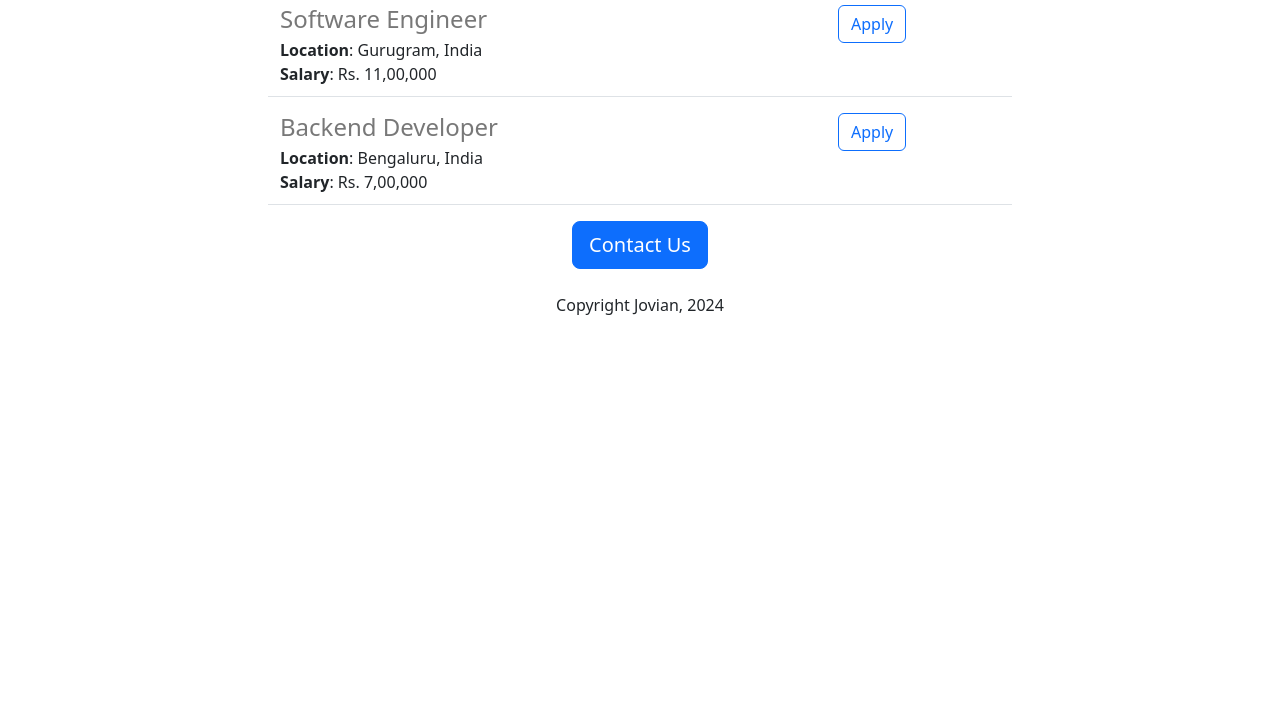
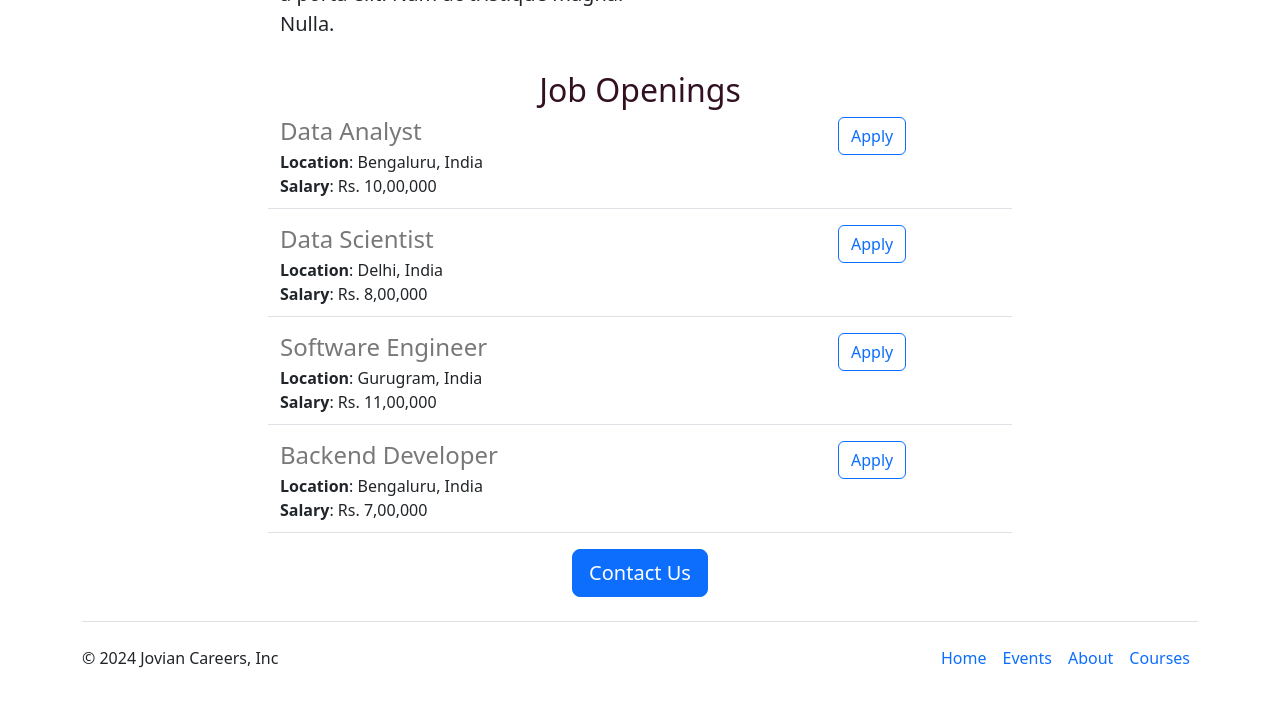
Before and after one commit to Bansalshivam0/jovian-careers-website, a Flask app: page / in a window 1280 px wide. Shown: the part 831-1549 px from the top of the page. Before the commit the page ends 1146 px from the top, so only its background shows below. Run offline with Flask 3, Linux system fonts and the light colour scheme.

Commit message:
functioning site

```diff
--- /dev/null
+++ b/templates/footer.html
@@ -0,0 +1,16 @@
+<div class="container">
+  <footer class="d-flex flex-wrap justify-content-between align-items-center py-3 my-4 border-top">
+    <p class="col-md-4 mb-0 text-body-secondary">&copy; 2024 Jovian Careers, Inc</p>
+
+    <a href="/" class="col-md-4 d-flex align-items-center justify-content-center mb-3 mb-md-0 me-md-auto link-body-emphasis text-decoration-none">
+      <svg class="bi me-2" width="40" height="32"><use xlink:href="#bootstrap"/></svg>
+    </a>
+
+    <ul class="nav col-md-4 justify-content-end">
+      <li class="nav-item"><a target="_blank_" href="https://www.jovian.ai" class="nav-link px-2 text-body-secondary">Home</a></li>
+      <li class="nav-item"><a target="_blank_" href="https://www.jovian.ai/events" class="nav-link px-2 text-body-secondary">Events</a></li>
+      <li class="nav-item"><a target="_blank_" href="https://www.jovian.ai/about" class="nav-link px-2 text-body-secondary">About</a></li>
+      <li class="nav-item"><a target="_blank_" href="https://www.jovian.ai/courses" class="nav-link px-2 text-body-secondary">Courses</a></li>
+    </ul>
+  </footer>
+</div>
--- a/templates/home.html
+++ b/templates/home.html
@@ -12,6 +12,7 @@
             text-align:center;
             font-weight : normal;
             color: rgb(100,34,56);
+            margin-bottom:16px;
         }
         #banner
         {
@@ -35,11 +36,18 @@
     </style>
 </head>
 <body>
+    {%include 'nav.html'%}
+    <img class="img-fluid" id="banner" src="static/banner-1.jpg">
     <div id="container">
-    <h1>Jovian Careers</h1>
-    <img class="img-fluid" id="banner" src="static/banner-1.jpg">
-    <h2>About Jovian</h2>
-    <p class="bodytext">Lorem ipsum dolor sit amet, consectetur adipiscing elit. Morbi sit amet ante eget nisi accumsan bibendum. Integer euismod vel neque non tristique. Morbi mollis metus in lacus accumsan, ut semper eros rhoncus. Integer euismod iaculis mi, non facilisis ante. Cras posuere lacus mi, a dignissim justo imperdiet id. Ut sed hendrerit turpis, a porta elit. Nam ac tristique magna. Nulla.</p>
+    <h1 class="text-center mt-2 mb-4">Jovian Careers</h1>
+        <div class="row" style="margin-bottom:16px;">
+            <div class="col-md-6">
+                <p class="lead">Lorem ipsum dolor sit amet, consectetur adipiscing elit. Morbi sit amet ante eget nisi accumsan bibendum. Integer euismod vel neque non tristique. Morbi mollis metus in lacus accumsan, ut semper eros rhoncus. Integer euismod iaculis mi, non facilisis ante. Cras posuere lacus mi, a dignissim justo imperdiet id. Ut sed hendrerit turpis, a porta elit. Nam ac tristique magna. Nulla.</p>
+            </div>
+            <div class="d-none d-md-block col-md-6">
+            <img src="/static/image-2.jpg" style="height:320px; border-radius:4px;">
+            </div>
+        </div>
     <h2>Job Openings</h2>
     <div>
         {%for job in jobs%}
@@ -47,10 +55,10 @@
         {%endfor%}
     </div>
         <div style="text-align:center;">
-            <button class ="btn btn-primary btn-lg">Contact Us</button>
-             <p class="mt-4">Copyright Jovian, 2024</p>
+            <a href="mailto:hello@jovian.ai" class ="btn btn-primary btn-lg">Contact Us</a>
         </div>
+        </div>
+    {%include 'footer.html' %}
 
-        </div>
 </body>
 </html>
--- a/templates/jobitem.html
+++ b/templates/jobitem.html
@@ -7,6 +7,6 @@
          {% endif %}
     </div>
     <div class="col-3">
-        <button type="button" class="btn btn-outline-primary">Apply</button>
+        <a href="mailto:hello@jovian.ai?subject=Application for {{job['title']}}"type="button" class="btn btn-outline-primary">Apply</a>
     </div>
 </div>
--- /dev/null
+++ b/templates/nav.html
@@ -0,0 +1,19 @@
+<nav class="p-3 text-bg-dark fixed-top" style="bg-color:white">
+  <div class="container">
+    <div class="d-flex flex-wrap align-items-center justify-content-center justify-content-lg-start">
+      <a href="/" class="d-flex align-items-center mb-2 mb-lg-0 text-white text-decoration-none">
+        <svg class="bi me-2" width="40" height="32" role="img" aria-label="Bootstrap"><use xlink:href="#bootstrap"/></svg>
+      </a>
+
+      <ul class="nav col-12 col-lg-auto me-lg-auto mb-2 justify-content-center mb-md-0">
+        <li><a href="https://www.jovian.ai" class="nav-link px-2 text-secondary">Jovian Careers</a></li>
+
+      </ul>
+      <div class="text-end">
+        <a href="https://www.jovian.ai/about" type="button" class="btn btn-outline-light me-2">Login</a>
+        <a href="https://www.jovian.ai/about" type="button" class="btn btn-warning">Sign-up</a>
+      </div>
+    </div>
+  </div>
+</nav>
+<div style="height:70px"></div>
```
Also changed, not shown: 1 other file.
